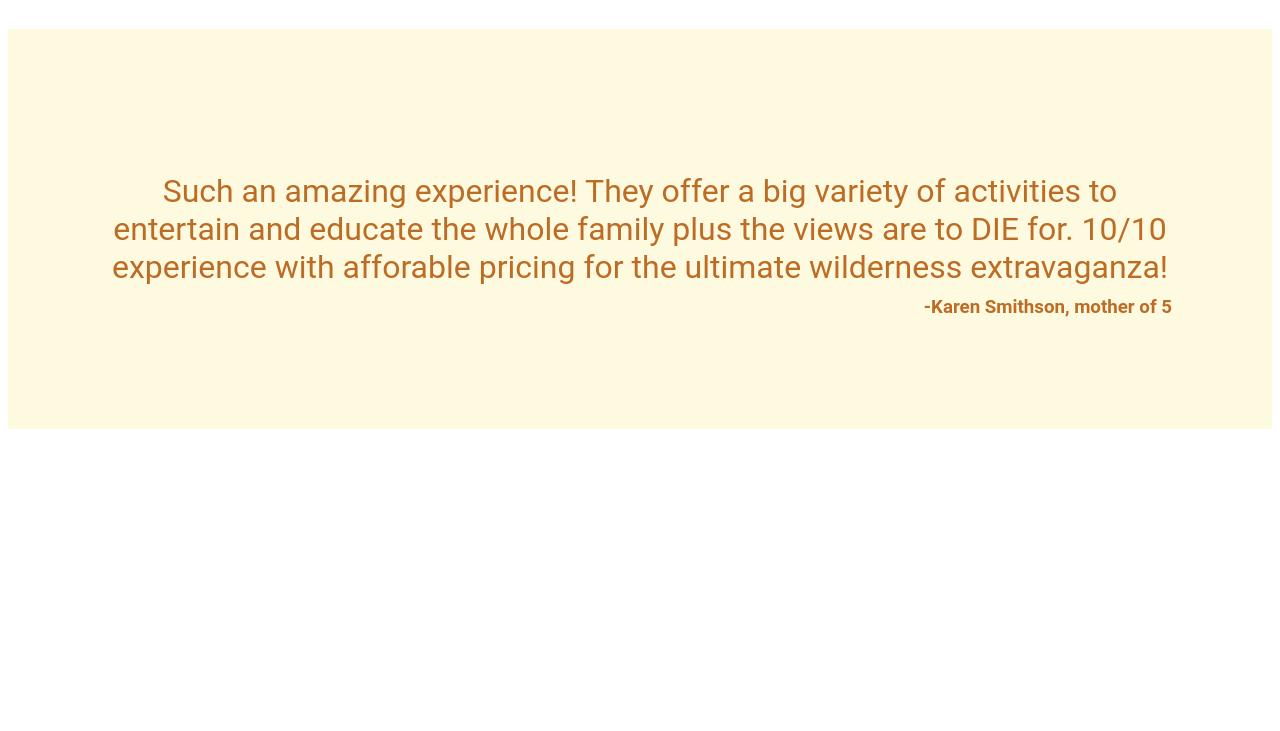
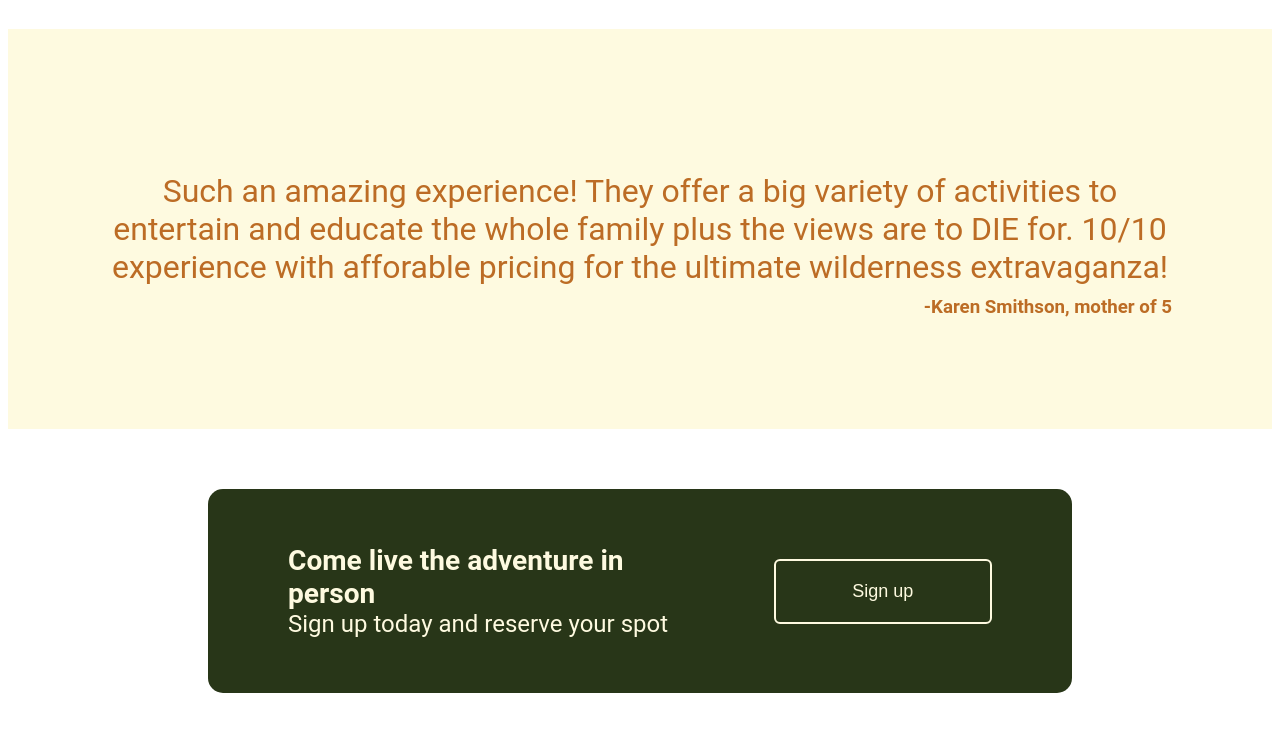
Before and after one commit to CamMark/turbo-adventure, a plain HTML site: page index.html in a window 1280 px wide. Shown: the part 1009-1740 px from the top of the page. Before the commit the page ends 1446 px from the top, so only its background shows below. Drawn offline with Linux system fonts and the light colour scheme.

Commit message:
Add styling and content for section 4

```diff
--- a/index.html
+++ b/index.html
@@ -52,5 +52,14 @@
             </p>
             <h3>-Karen Smithson, mother of 5</h3>
         </div>
+        <div>
+            <div class="sign-up">
+                <div class="signup-text">
+                    <h3>Come live the adventure in person</h3>
+                    <p>Sign up today and reserve your spot</p>
+                </div>
+                <button>Sign up</button>
+            </div>
+        </div>
     </body>
 </html>
--- a/style.css
+++ b/style.css
@@ -141,3 +141,41 @@ button:hover{
     margin-top: 5px;
     padding-right: 100px;
 }
+
+/* -- Section 4 -- */
+.sign-up{
+    display: flex;
+    justify-content: space-between;
+    align-items: center;
+
+    padding: 40px 80px;
+    margin: 60px 200px;
+    background-color: #283618;
+    gap:60px;
+    border-radius: 15px;
+}
+
+.signup-text{
+    font-family:'Roboto', sans-serif;;
+    display: flex;
+    flex-direction: column;
+    color: #FEFAE0;
+    font-size: 24px;
+}
+
+.sign-up h3{
+    margin: 15px 0px 0px 0px;
+}
+
+.sign-up p{
+    margin: 0px 0px 15px 0px;
+}
+
+.sign-up button{
+    border: solid 2px;
+    border-color: #FEFAE0;
+
+    padding: 20px;
+    font-size: large;
+    width: 220px;
+}
```
